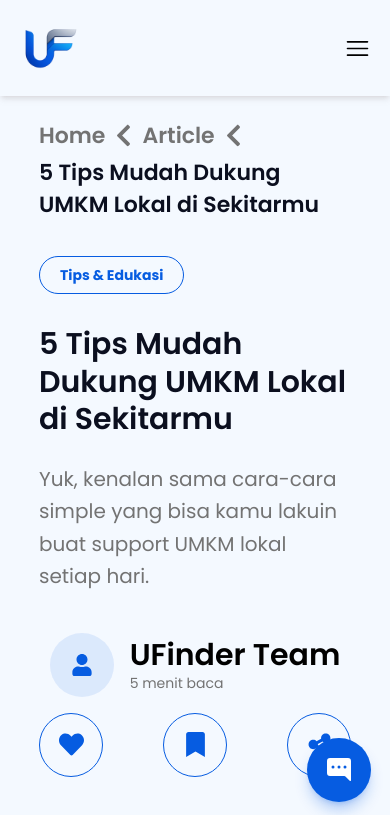
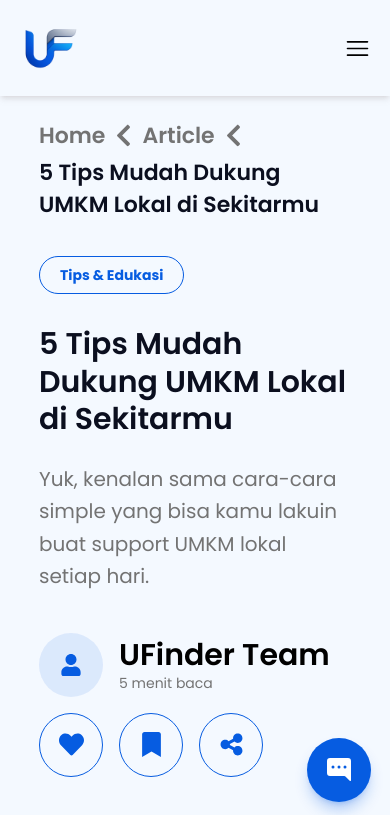
Before and after one commit to mdwkrnwn/PekanIT2026_SoftwareDev, a Next.js app: page /article/1 in a window 390 px wide. Shown: the top 815 px of the page. Built offline with nearby package versions, Linux system fonts and the light colour scheme.

Commit message:
fixed mobile display on article

```diff
--- a/app/article/[id]/Content.tsx
+++ b/app/article/[id]/Content.tsx
@@ -26,7 +26,7 @@ export function Content({ article }: { article: typeof ARTICLES[number] }) {
       </p>
 
       {/* Author */}
-      <div className="flex items-center md:flex-row flex-col justify-between mt-10 gap-y-4">
+      <div className="flex items-start md:flex-row flex-col justify-between mt-10 gap-y-4">
         <div className="flex items-center gap-4">
           <div className="bg-primary/10 size-16 flex items-center justify-center rounded-full">
             <FaUser className="text-primary" size={22} />
@@ -44,7 +44,7 @@ export function Content({ article }: { article: typeof ARTICLES[number] }) {
         </div>
 
         {/* Actions */}
-        <div className="flex items-center md:gap-4 w-full md:w-fit justify-between">
+        <div className="flex items-center gap-4 w-full md:w-fit justify-start">
           <button className="border-primary hover:bg-primary hover:text-white size-16 text-primary flex items-center justify-center transition-colors border rounded-full">
             <FaHeart size={25} />
           </button>
```
